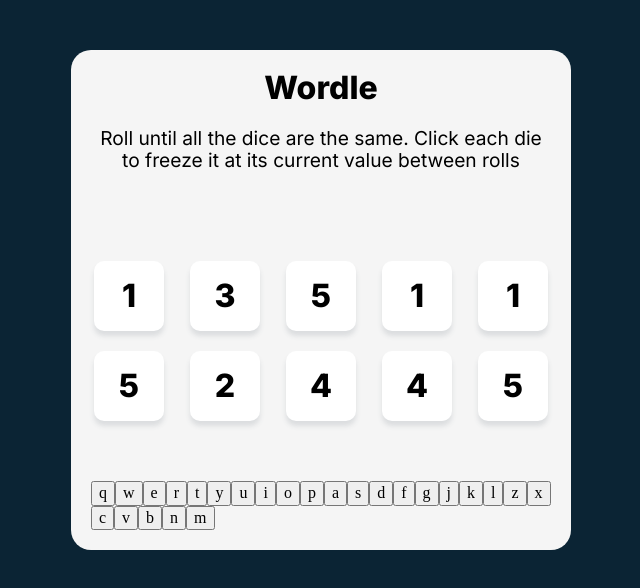
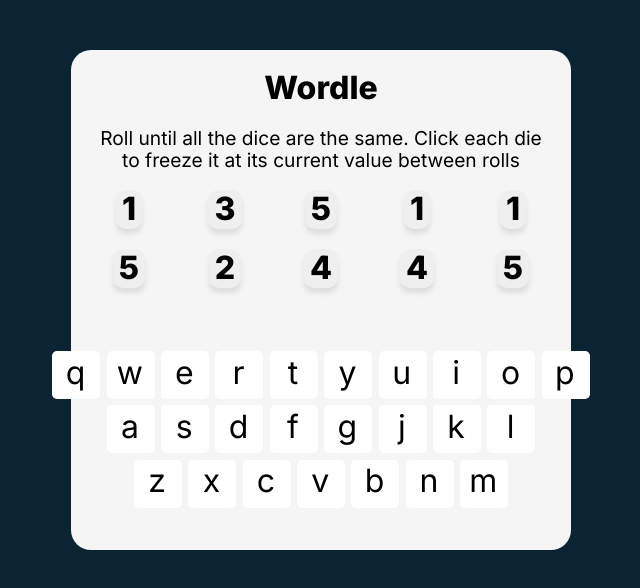
Before and after one commit to laetic/tenzies-js, a React app in the folder src/: page / in a window 1280 px wide. Shown: the top 588 px of the page, without its empty margins (319-959 px from the left). Built offline with nearby package versions, Linux system fonts and the light colour scheme.

Commit message:
Switched keyboard to flexboxes and quickly styled

```diff
--- a/src/Keyboard.js
+++ b/src/Keyboard.js
@@ -1,7 +1,9 @@
 import React from "react"
+import {nanoid} from 'nanoid'
 
 export default function Keyboard () {
-    const letters = "qwertyuiopasdfgjklzxcvbnm"
+    const letterRows = ["qwertyuiop","asdfgjkl","zxcvbnm"]
+
     function Key (props) {
         return (
             <button className="keyboard--key">
@@ -10,9 +12,17 @@
         )
     }
 
+    function KeyboardRow (props) {
+        return (
+            <div className="keyboard--row">
+                {[...props.letters].map((letter) => <Key char={letter} key={nanoid()}/>)}
+            </div>
+        )
+    }
+
     return (
         <div className="keyboard">
-            {[...letters].map((letter) => <Key char={letter}/>)}
+            {[...letterRows].map((row) => <KeyboardRow letters={row} key={nanoid()}/>)}
         </div>
     )
     }
--- a/src/style.css
+++ b/src/style.css
@@ -47,9 +47,7 @@
 .die {
     display:flex;
     align-items: center;
-    background-color: #ffffff;
-    width:70px;
-    height:70px;
+
     justify-content:center;
     margin: auto;
     border-radius: 10px;
@@ -61,30 +59,55 @@
     background-color: #53e25f;
 }
 
-.roll {
+.keyboard {
+    display: flex;
+    flex-direction: column;
+    grid-template-columns: repeat(10, 1fr);
+    /* background-color: #5e2de6; */
+
+    justify-items:center;
+    align-items: center;
+    /* margin-top: auto;
+    margin-bottom:60px; */
+
+    margin:0 0;
+    margin-bottom: 50px;
+    border-radius: 10px;
+    border-style:none;
+    font-weight:300;
+
+}
+
+.keyboard--row {
+    display: flex;
+    flex-direction: row;
+}
+
+.keyboard--key {
     display: flex;
     justify-content: center;
     align-items: center;
     align-self: center;
-    background-color: #5e2de6;
-    color: #ffffff;
+
     font-family: Inter;
     font-size:2rem;
     letter-spacing:0.1rem;
-    margin:0 0;
-    margin-bottom: 50px;
-    width: 220px;
-    height: 70px;
-    border-radius: 10px;
+    margin:0.2rem;
+    padding-bottom:0.3rem;
+
+    background-color: #ffffff;
+    width:3rem;
+    height:3rem;
+
+    border-radius: 5px;
+    /* box-shadow: 0px 5px 5px 0px #dbdddf; */
     border-style:none;
-    font-weight:300;
-    box-shadow: 0px 5px 5px 0px #dbdddf;
 }
 
-.roll:hover {
-    background-color: #7950e9; /* Green */
-  }
+.keyboard--key:hover {
+    background-color: #e9e9e9; /* Green */
+}
 
-.roll:active {
-    background-color: #a68fe5;
-  }
+.keyboard--key:active {
+    background-color: #cacaca;
+}
```
